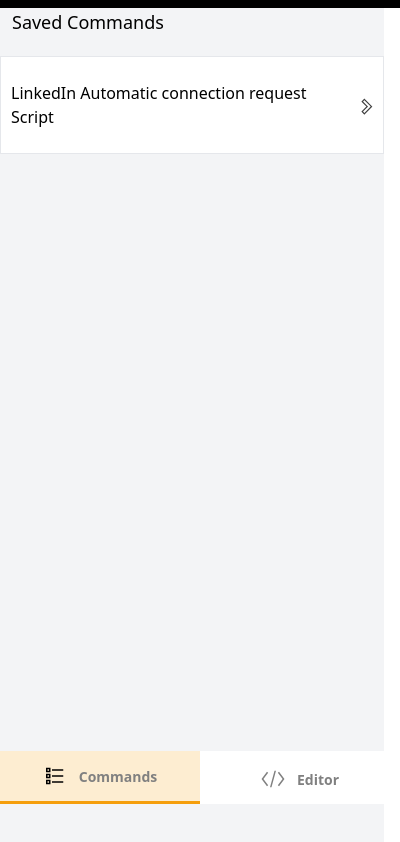
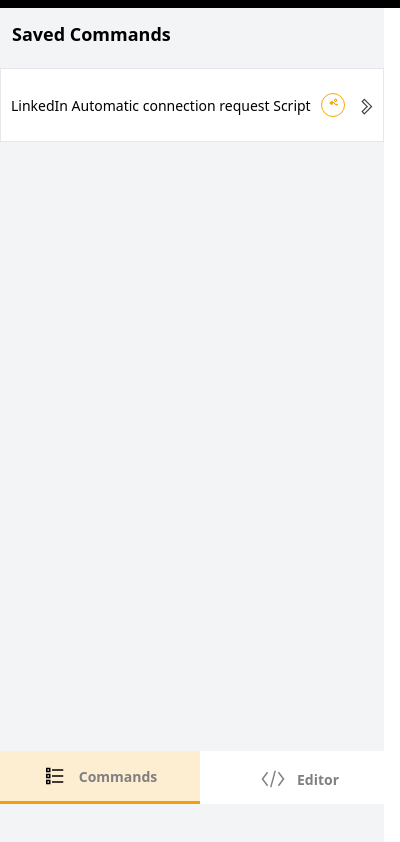
Before and after one commit to kromate/chrome-extensions, a browser extension: page Script Runner/popup.html in a window 400 px wide. Shown: the part 40-882 px from the top of the page. Drawn offline with nearby package versions, Linux system fonts and the light colour scheme.

Commit message:
feat: update

```diff
--- a/Script Runner/popup.html
+++ b/Script Runner/popup.html
@@ -18,20 +18,28 @@
 
 <div class="container w-96 bg-gray-100 relative">
   <div id="tab-contents">
-    <div id="command" class=" text-left">
-      <span class='text-lg px-3 mt-5'>Saved Commands</span>
+    <div id="command" class=" text-left pt-3">
+      <span class='text-lg px-3 font-semibold'>Saved Commands</span>
 
       <details class="w-full mt-5 w-full bg-white px-2.5 py-2 border">
-        <summary class="flex items-center  py-4  max-w-[100%]  text-base">LinkedIn Automatic connection request Script
+        <summary class="flex items-center  py-4  max-w-[100%]  text-md">LinkedIn Automatic connection request Script
           <button class="ml-auto">
-            <svg class="fill-current opacity-75 w-4 h-5 ml-3" viewBox="0 0 20 20" fill="none" xmlns="http://www.w3.org/2000/svg">
+            <svg width="24" height="24" viewBox="0 0 24 24" fill="none" xmlns="http://www.w3.org/2000/svg">
+              <rect x="0.5" y="0.5" width="23" height="23" rx="11.5" stroke="#F7A900" />
               <path
-                d="M9.1875 1.94531L8.64844 2.46094L5.95312 5.17969L5.4375 5.69531L5.95312 6.23438L11.7188 12L5.95312 17.7656L5.4375 18.3047L5.95312 18.8203L8.64844 21.5391L9.1875 22.0547L9.72656 21.5391L18.7266 12.5391L19.2422 12L18.7266 11.4609L9.72656 2.46094L9.1875 1.94531ZM9.1875 4.07812L17.1094 12L9.1875 19.9219L7.54688 18.2812L13.3125 12.5391L13.8516 12L13.3125 11.4609L7.54688 5.71875L9.1875 4.07812Z"
-                fill="black" />
+                d="M8.79883 10.2864L8.71352 10.2082L10.2269 8.56872C10.227 8.56861 10.2271 8.5685 10.2272 8.56839C10.3296 8.45803 10.4828 8.38393 10.6419 8.36454C10.7849 8.34709 10.9397 8.38139 11.0758 8.47252L11.0767 8.47311L13.3766 10.0064L13.4021 10.0268L13.4217 10.0512L14.3361 11.4399L14.4843 11.6649H14.7537H16.7091V11.7638H14.7537C14.549 11.7638 14.3682 11.6673 14.2598 11.5058C14.2596 11.5055 14.2595 11.5053 14.2593 11.505L13.3849 10.1848L13.3279 10.0989L13.2416 10.0424L12.7952 9.75055L12.3936 9.48797L12.1147 9.87842L10.8274 11.6807C10.8274 11.6807 10.8273 11.6808 10.8272 11.6809L8.79883 10.2864ZM13.3993 7.3531C13.3993 6.70634 13.9353 6.17041 14.582 6.17041C15.2371 6.17041 15.7819 6.71249 15.7819 7.3531C15.7819 7.99371 15.2371 8.53579 14.582 8.53579C13.9353 8.53579 13.3993 7.99987 13.3993 7.3531ZM15.683 7.3531C15.683 6.731 15.1708 6.26931 14.582 6.26931C13.9775 6.26931 13.4982 6.74858 13.4982 7.3531C13.4982 7.96098 13.9787 8.43689 14.582 8.43689C15.1708 8.43689 15.683 7.9752 15.683 7.3531Z"
+                fill="#F7A900" stroke="#F7A900" />
             </svg>
+          </button>
+
+          <svg class="fill-current opacity-75 w-4 h-5 ml-3 turn" viewBox="0 0 20 20" fill="none" xmlns="http://www.w3.org/2000/svg">
+            <path
+              d="M9.1875 1.94531L8.64844 2.46094L5.95312 5.17969L5.4375 5.69531L5.95312 6.23438L11.7188 12L5.95312 17.7656L5.4375 18.3047L5.95312 18.8203L8.64844 21.5391L9.1875 22.0547L9.72656 21.5391L18.7266 12.5391L19.2422 12L18.7266 11.4609L9.72656 2.46094L9.1875 1.94531ZM9.1875 4.07812L17.1094 12L9.1875 19.9219L7.54688 18.2812L13.3125 12.5391L13.8516 12L13.3125 11.4609L7.54688 5.71875L9.1875 4.07812Z"
+              fill="black" />
+          </svg>
 
 
-          </button>
+
         </summary>
         <div class="mt-4 leading-normal text-sm ">No, click on the route feature and select the route of your choice, then select schedule to know about the bus hours</div>
       </details>
```
Also changed, not shown: Script Runner/css/popup.css.
